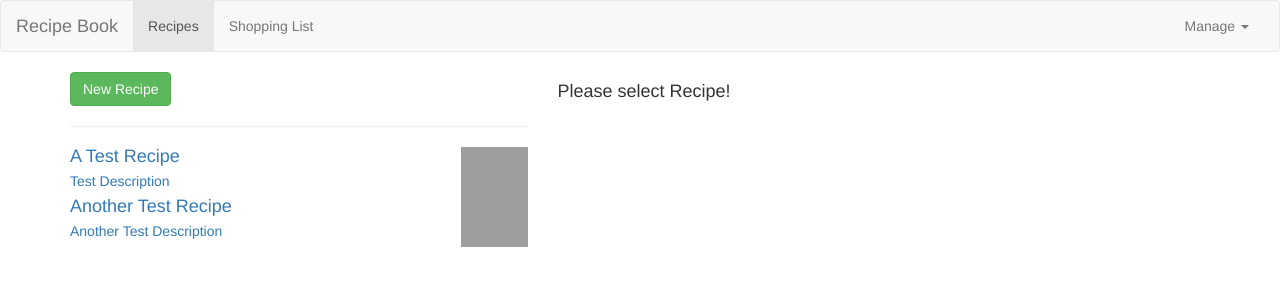
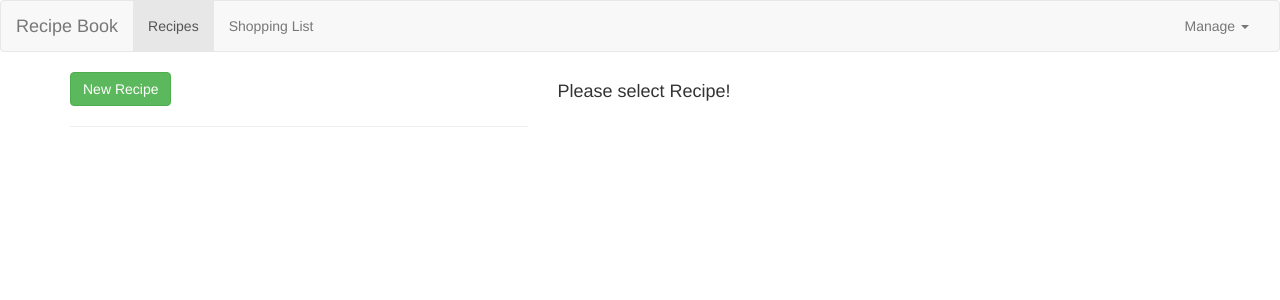
Before and after one commit to timeazsk/my-recipe-app, an Angular app: page /recipes in a window 1280 px wide. Shown: the top 300 px of the page. Built offline with nearby package versions, Linux system fonts and the light colour scheme; grey boxes are pictures that could not be loaded.

Commit message:
fetching works

```diff
--- a/src/app/recipes/recipe-service.service.ts
+++ b/src/app/recipes/recipe-service.service.ts
@@ -9,28 +9,35 @@ export class RecipeService {
 
    recipesChanged = new Subject<Recipe[]>();
 
-   private recipes: Recipe[] = [
-       new Recipe(
-           'A Test Recipe',
-           'Test Description', 'https://www.gimmesomeoven.com/wp-content/uploads/2014/03/Cajun-Jambalaya-Recipe-with-Andouille-Sausage-Shrimp-and-Chicken-32.jpg',
-          [
-              new Ingredient('Meat', 1),
-              new Ingredient('Fries', 20)
-          ] ),
-    new Recipe(
-        'Another Test Recipe',
-        'Another Test Description',
-        'https://www.gimmesomeoven.com/wp-content/uploads/2014/03/Cajun-Jambalaya-Recipe-with-Andouille-Sausage-Shrimp-and-Chicken-32.jpg',
-        [
-            new Ingredient('Bread', 2),
-            new Ingredient('Meat', 2)
-        ])
-    ];
+//    private recipes: Recipe[] = [
+//        new Recipe(
+//            'A Test Recipe',
+//            'Test Description', 'https://www.gimmesomeoven.com/wp-content/uploads/2014/03/Cajun-Jambalaya-Recipe-with-Andouille-Sausage-Shrimp-and-Chicken-32.jpg',
+//           [
+//               new Ingredient('Meat', 1),
+//               new Ingredient('Fries', 20)
+//           ] ),
+//     new Recipe(
+//         'Another Test Recipe',
+//         'Another Test Description',
+//         'https://www.gimmesomeoven.com/wp-content/uploads/2014/03/Cajun-Jambalaya-Recipe-with-Andouille-Sausage-Shrimp-and-Chicken-32.jpg',
+//         [
+//             new Ingredient('Bread', 2),
+//             new Ingredient('Meat', 2)
+//         ])
+//     ];
+
+    private recipes: Recipe[] = [];
 
     constructor(private slService: ShoppingListService ){}
 
     getRecipes(){
         return this.recipes.slice();
+    }
+
+    setRecipes(recipes:Recipe[]){
+        this.recipes = recipes;
+        this.recipesChanged.next(this.recipes.slice());
     }
 
     getRecipe(index: number) {
--- a/src/app/shared/data-storage.service.ts
+++ b/src/app/shared/data-storage.service.ts
@@ -1,6 +1,7 @@
 import { Injectable } from '@angular/core';
 import { HttpClient } from '@angular/common/http';
 import { RecipeService } from '../recipes/recipe-service.service';
+import { Recipe } from '../recipes/recipe-list/recipe.model';
 
 @Injectable({
   providedIn: 'root'
@@ -19,7 +20,10 @@ export class DataStorageService {
   }
 
   fetchRecipes(){
-    this.http.get('https://ng-recipe-book-d6c78.firebaseio.com/recipes.json');
+    this.http.get<Recipe[]>('https://ng-recipe-book-d6c78.firebaseio.com/recipes.json')
+    .subscribe(recipes => {
+      this.recipesService.setRecipes(recipes);
+    });
 
   }
 }
```
